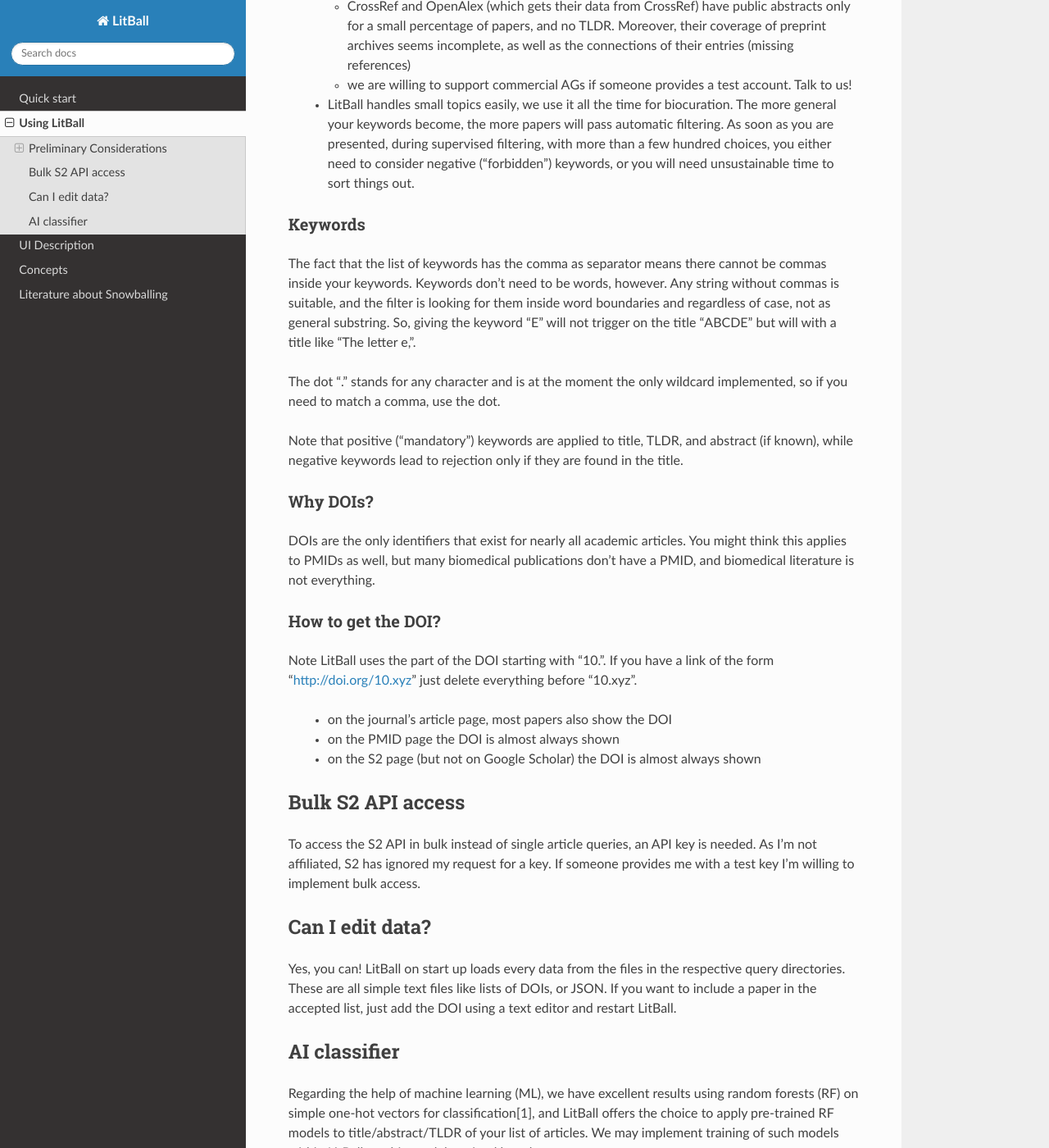
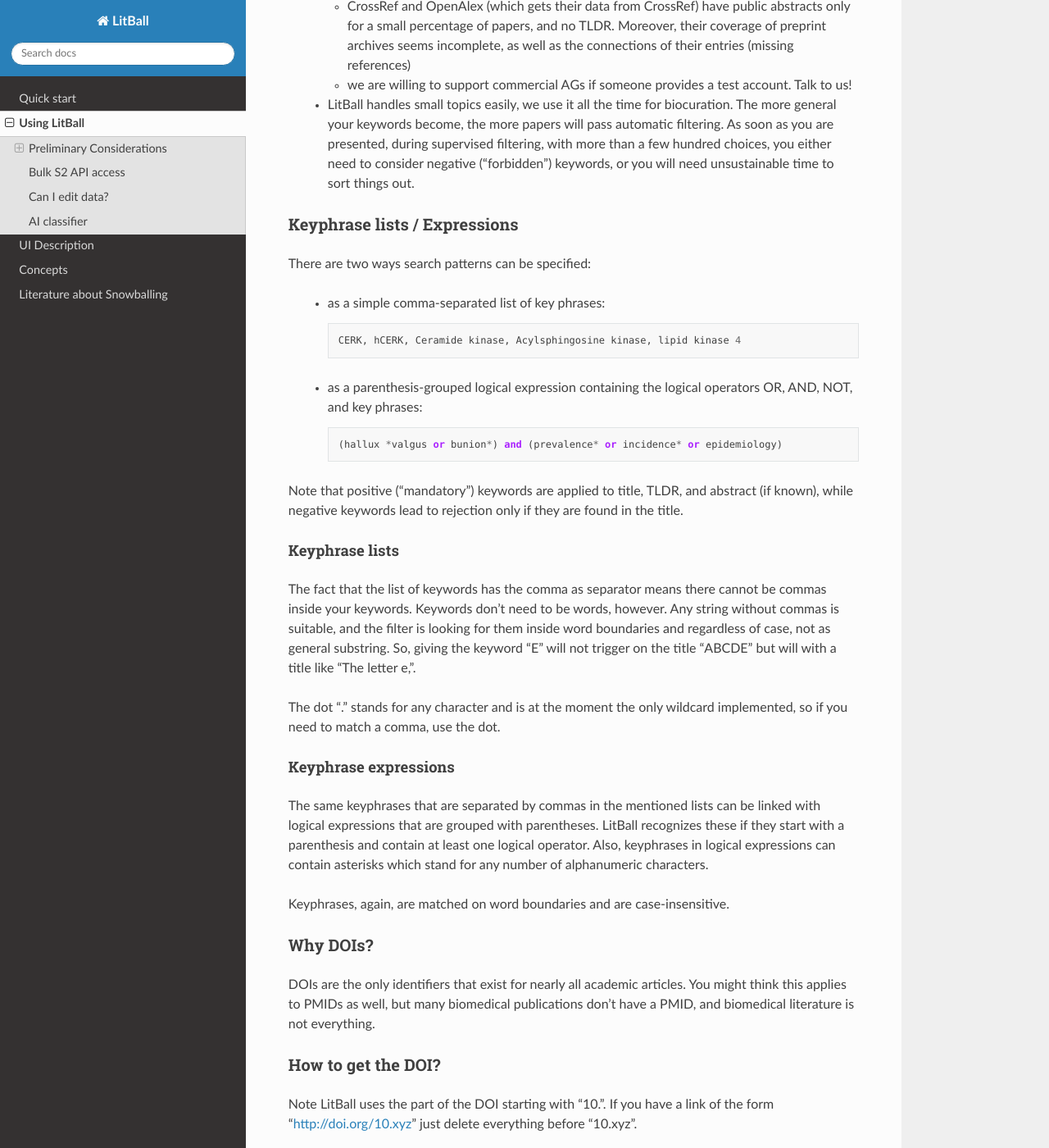
Before and after one commit to rwst/LitBall, a Sphinx documentation site: the page built from doc/using.rst, in a window 1280 px wide and 1400 px high, scrolled down 486 px. Shown: the whole window at 82% size. Built offline with Sphinx 7.4.7 and the Read the Docs theme 2.0.0, drawn with Linux system fonts in a browser that asks for light colours.

Commit message:
doc: matching

```diff
--- a/doc/using.rst
+++ b/doc/using.rst
@@ -18,16 +18,34 @@
 
  - LitBall handles small topics easily, we use it all the time for biocuration. The more general your keywords become, the more papers will pass automatic filtering. As soon as you are presented, during supervised filtering, with more than a few hundred choices, you either need to consider negative ("forbidden") keywords, or you will need unsustainable time to sort things out.
 
-Keywords
-^^^^^^^^
+Keyphrase lists / Expressions
+^^^^^^^^^^^^^^^^^^^^^^^^^^^^^
+There are two ways search patterns can be specified:
+
+ - as a simple comma-separated list of key phrases::
+
+    CERK, hCERK, Ceramide kinase, Acylsphingosine kinase, lipid kinase 4
+
+ - as a parenthesis-grouped logical expression containing the logical operators OR, AND, NOT, and key phrases::
+
+   (hallux *valgus or bunion*) and (prevalence* or incidence* or epidemiology)
+
+Note that positive ("mandatory") keywords are applied to title, TLDR, and abstract (if known), while negative keywords lead to rejection only if they are found
+in the title.
+
+Keyphrase lists
+"""""""""""""""
 The fact that the list of keywords has the comma as separator means there cannot be commas inside your keywords. Keywords don't need to be words, however.
 Any string without commas is suitable, and the filter is looking for them inside word boundaries and regardless of case, not as general substring. So, giving the keyword "E" will
 not trigger on the title "ABCDE" but will with a title like "The letter e,".
 
 The dot "." stands for any character and is at the moment the only wildcard implemented, so if you need to match a comma, use the dot.
 
-Note that positive ("mandatory") keywords are applied to title, TLDR, and abstract (if known), while negative keywords lead to rejection only if they are found
-in the title.
+Keyphrase expressions
+"""""""""""""""""""""
+The same keyphrases that are separated by commas in the mentioned lists can be linked with logical expressions that are grouped with parentheses. LitBall recognizes these if they start with a parenthesis and contain at least one logical operator. Also, keyphrases in logical expressions can contain asterisks which stand for any number of alphanumeric characters.
+
+Keyphrases, again, are matched on word boundaries and are case-insensitive.
 
 Why DOIs?
 ^^^^^^^^^
```
